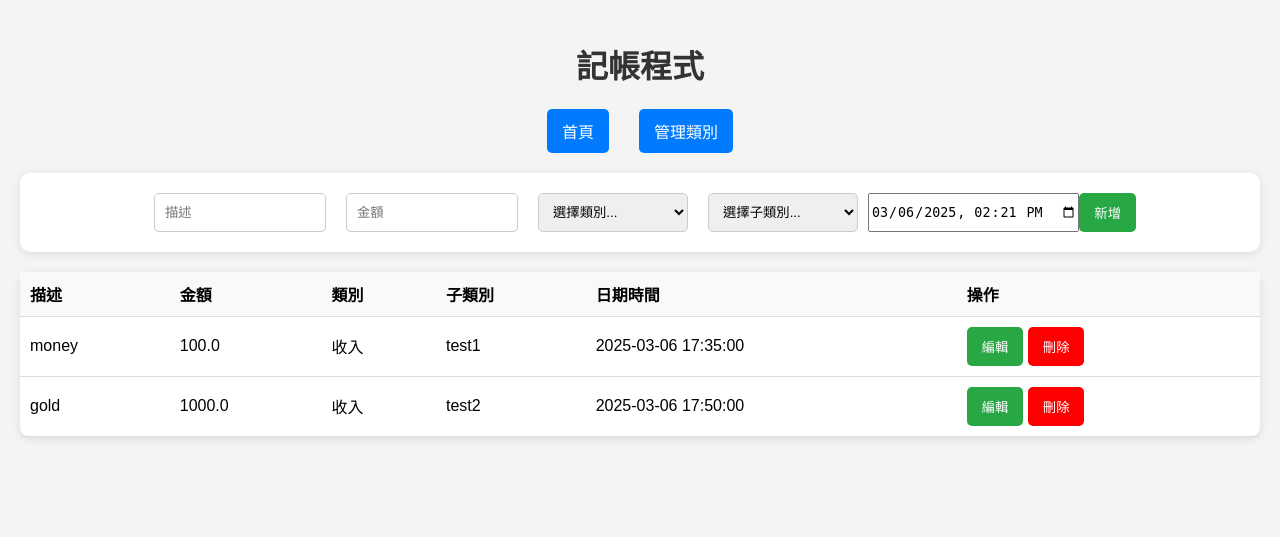
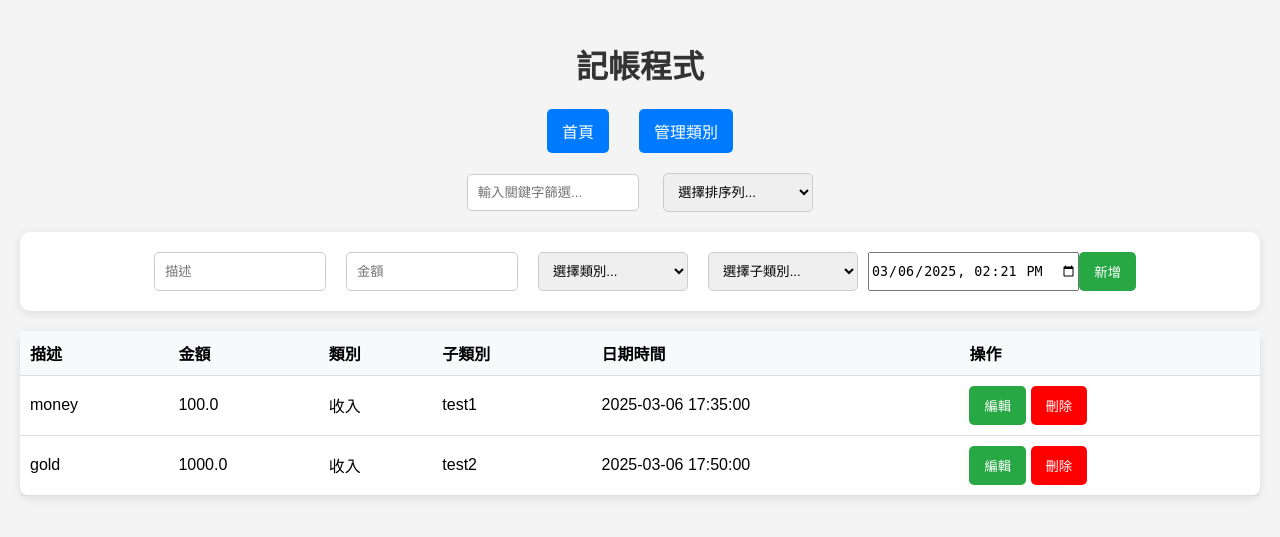
Before and after one commit to Pchyan/bookkeeping, a Flask app: page / in a window 1280 px wide. Shown: the top 537 px of the page. Run offline with Flask 3, Linux system fonts and the light colour scheme.

Commit message:
篩選工具

```diff
--- a/templates/index.html
+++ b/templates/index.html
@@ -88,6 +88,10 @@
         }
         th {
             background-color: #f8f9fa;
+        }
+        .sort-arrow {
+            font-size: 0.8em; /* 調整箭頭大小 */
+            margin-left: 5px; /* 增加箭頭與文字之間的間距 */
         }
     </style>
     <script>
@@ -209,19 +213,33 @@
                 form.submit();
             }
         }
+        let sortOrder = {
+            amount: true,
+            subcategory: true,
+            datetime: true
+        };
+
         function sortTable(columnIndex) {
             const table = document.querySelector("table tbody");
             const rows = Array.from(table.rows);
             const isNumericColumn = columnIndex === 1 || columnIndex === 4; // 金額和日期時間是數字列
+
+            const columnNames = ['amount', 'subcategory', 'datetime'];
+            const columnName = columnNames[columnIndex - 1];
+
+            // 切換排序順序
+            sortOrder[columnName] = !sortOrder[columnName];
 
             rows.sort((a, b) => {
                 const aText = a.cells[columnIndex].textContent.trim();
                 const bText = b.cells[columnIndex].textContent.trim();
 
                 if (isNumericColumn) {
-                    return parseFloat(aText) - parseFloat(bText); // 數字排序
+                    return sortOrder[columnName] ? parseFloat(aText) - parseFloat(bText) : parseFloat(bText) - parseFloat(aText);
+                } else if (columnName === 'datetime') {
+                    return sortOrder[columnName] ? new Date(aText) - new Date(bText) : new Date(bText) - new Date(aText);
                 } else {
-                    return aText.localeCompare(bText); // 字符串排序
+                    return sortOrder[columnName] ? aText.localeCompare(bText) : bText.localeCompare(aText);
                 }
             });
 
@@ -230,6 +248,29 @@
                 table.removeChild(table.firstChild);
             }
             rows.forEach(row => table.appendChild(row));
+
+            // 更新箭頭顯示
+            updateSortArrows(columnName);
+        }
+
+        function updateSortArrows(columnName) {
+            const arrows = {
+                amount: document.getElementById('amountSort'),
+                subcategory: document.getElementById('subcategorySort'),
+                datetime: document.getElementById('datetimeSort')
+            };
+
+            // 清除所有箭頭
+            for (let key in arrows) {
+                arrows[key].textContent = '';
+            }
+
+            // 根據當前排序狀態顯示箭頭
+            if (sortOrder[columnName]) {
+                arrows[columnName].textContent = '↑'; // 升冪
+            } else {
+                arrows[columnName].textContent = '↓'; // 降冪
+            }
         }
         // 設置當前時間為預設值
         window.onload = function() {
@@ -244,6 +285,41 @@
             const datetimeLocal = `${year}-${month}-${day}T${hours}:${minutes}`;
             document.getElementById('timestamp').value = datetimeLocal;
         };
+
+        function filterTransactions() {
+            const filter = document.getElementById('keywordFilter').value.toLowerCase();
+            const table = document.querySelector("table tbody");
+            const rows = Array.from(table.rows);
+
+            rows.forEach(row => {
+                const description = row.cells[0].textContent.toLowerCase(); // 假設描述在第一列
+                const amount = row.cells[1].textContent.toLowerCase(); // 假設金額在第二列
+                const category = row.cells[2].textContent.toLowerCase(); // 假設類別在第三列
+                const subcategory = row.cells[3].textContent.toLowerCase(); // 假設子類別在第四列
+
+                // 檢查是否有任何單元格包含關鍵字
+                if (description.includes(filter) || amount.includes(filter) || category.includes(filter) || subcategory.includes(filter)) {
+                    row.style.display = ""; // 顯示行
+                } else {
+                    row.style.display = "none"; // 隱藏行
+                }
+            });
+        }
+
+        function sortTableBySelect() {
+            const select = document.getElementById('sortSelect');
+            const columnName = select.value;
+
+            if (columnName === "") return; // 如果沒有選擇，則不進行排序
+
+            const columnIndex = {
+                amount: 1,
+                subcategory: 3,
+                datetime: 4
+            }[columnName];
+
+            sortTable(columnIndex);
+        }
     </script>
 </head>
 <body>
@@ -252,6 +328,15 @@
         <a href="/">首頁</a>
         <a href="/manage_categories">管理類別</a>
     </nav>
+    <div style="text-align: center; margin-bottom: 20px;">
+        <input type="text" id="keywordFilter" placeholder="輸入關鍵字篩選..." onkeyup="filterTransactions()">
+        <select id="sortSelect" onchange="sortTableBySelect()">
+            <option value="">選擇排序列...</option>
+            <option value="amount">金額</option>
+            <option value="subcategory">子類別</option>
+            <option value="datetime">日期時間</option>
+        </select>
+    </div>
     <form action="/add" method="POST">
         <input type="text" name="description" placeholder="描述" required>
         <input type="number" name="amount" placeholder="金額" required>
@@ -276,10 +361,10 @@
         <thead>
             <tr>
                 <th>描述</th>
-                <th onclick="sortTable(1)" style="cursor: pointer;">金額</th>
+                <th onclick="sortTable(1)" style="cursor: pointer;">金額 <span id="amountSort" class="sort-arrow"></span></th>
                 <th>類別</th>
-                <th onclick="sortTable(3)" style="cursor: pointer;">子類別</th>
-                <th onclick="sortTable(4)" style="cursor: pointer;">日期時間</th>
+                <th onclick="sortTable(3)" style="cursor: pointer;">子類別 <span id="subcategorySort" class="sort-arrow"></span></th>
+                <th onclick="sortTable(4)" style="cursor: pointer;">日期時間 <span id="datetimeSort" class="sort-arrow"></span></th>
                 <th>操作</th>
             </tr>
         </thead>
```
Also changed, not shown: instance/transactions.db.
